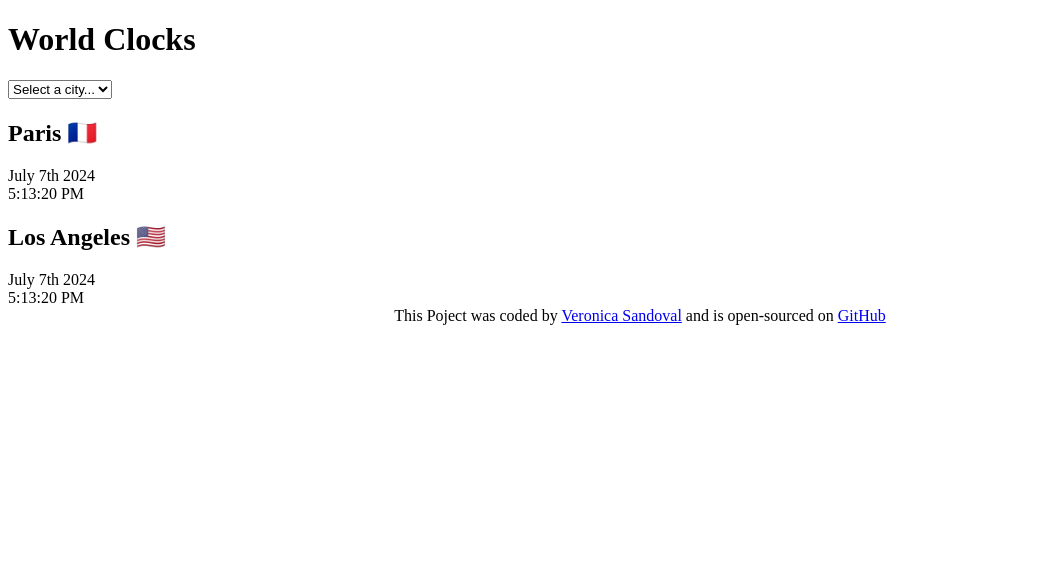
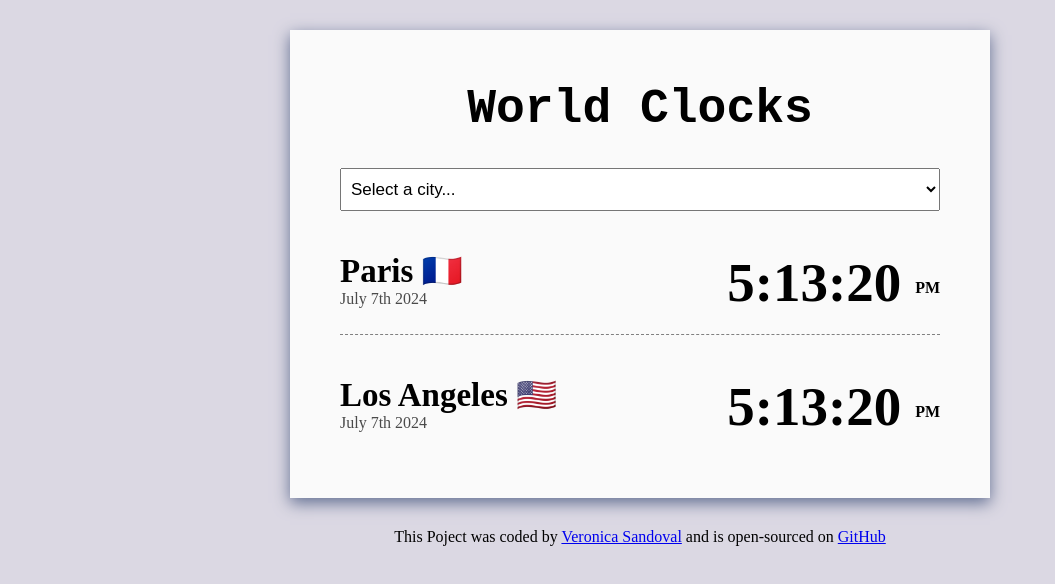
Before and after one commit to danniesan/world-clock, a plain HTML site: page index.html in a window 1280 px wide. Shown: the whole page, without its empty margins (0-1055 px from the left). Drawn offline with Linux system fonts and the light colour scheme.

Commit message:
updated css file by adding styling

```diff
--- a/index.html
+++ b/index.html
@@ -17,14 +17,18 @@
       </select>
 
       <div class="city">
-        <h2>Paris 🇫🇷</h2>
-        <div class="date">July 7th 2024</div>
-        <div class="time">5:13:20 PM</div>
+        <div>
+          <h2>Paris 🇫🇷</h2>
+          <div class="date">July 7th 2024</div>
+        </div>
+        <div class="time">5:13:20 <small>PM</small></div>
       </div>
       <div class="city">
-        <h2>Los Angeles 🇺🇸</h2>
-        <div class="date">July 7th 2024</div>
-        <div class="time">5:13:20 PM</div>
+        <div>
+          <h2>Los Angeles 🇺🇸</h2>
+          <div class="date">July 7th 2024</div>
+        </div>
+        <div class="time">5:13:20 <small>PM</small></div>
       </div>
     </div>
     <footer>
--- a/src/style.css
+++ b/src/style.css
@@ -1,3 +1,49 @@
+body {
+  background: #dbd8e3;
+}
+.container {
+  background: #fafafa;
+  max-width: 600px;
+  margin: 30px auto;
+  padding: 20px 50px;
+  box-shadow: rgba(98, 111, 146) 0px 5px 15px;
+}
+h1 {
+  text-align: center;
+  font-family: monospace;
+  font-size: 48px;
+}
+h2 {
+  margin: 0;
+  font-size: 33px;
+}
+select {
+  display: block;
+  width: 100%;
+  padding: 10px 6px;
+  font-size: 17px;
+}
+.city {
+  display: flex;
+  justify-content: space-between;
+  margin: 20px 0;
+  border-bottom: 1px dashed #808080;
+  padding: 20px 0;
+}
+.city:last-child {
+  border: none;
+}
+.date {
+  opacity: 0.7;
+}
+.time {
+  font-size: 55px;
+  font-weight: bold;
+}
+.time small {
+  font-size: 16px;
+  vertical-align: middle;
+}
 footer {
   text-align: center;
 }
```
